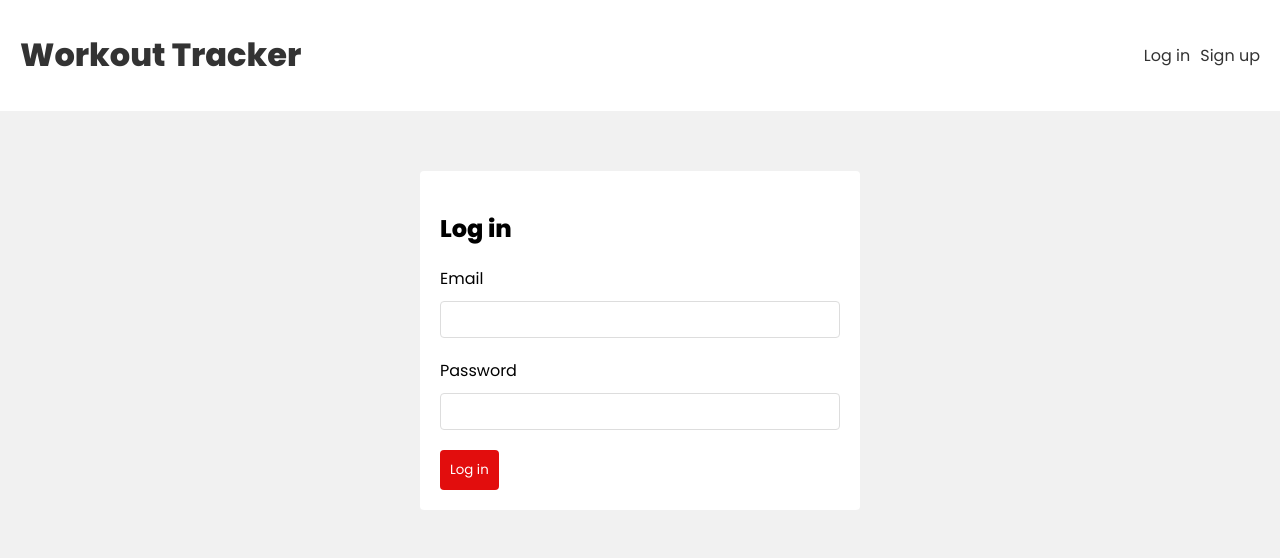
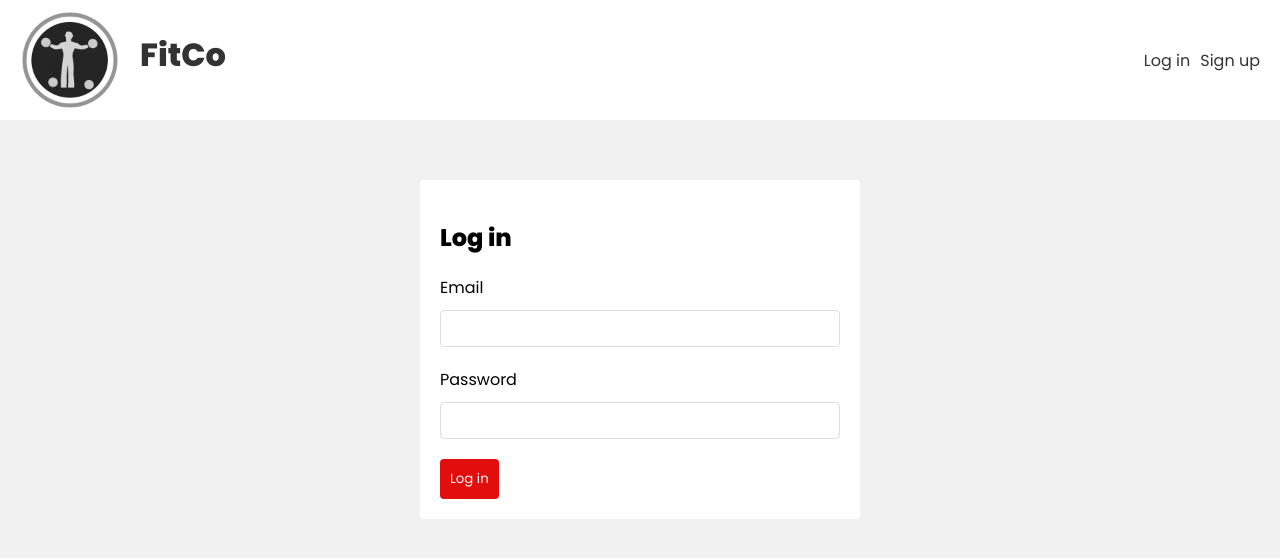
Before and after one commit to sagiweizmann/FitCo, a React (Create React App) app in the folder frontend/: page /login in a window 1280 px wide. Shown: the top 558 px of the page. Built offline with nearby package versions, Linux system fonts and the light colour scheme.

Commit message:
Added Logo To the frontend

```diff
--- a/frontend/public/index.html
+++ b/frontend/public/index.html
@@ -25,7 +25,7 @@
       Learn how to configure a non-root public URL by running `npm run build`.
     -->
     <link rel="stylesheet" href="https://fonts.googleapis.com/css2?family=Material+Symbols+Outlined:opsz,wght,FILL,GRAD@48,400,0,0" />
-    <title>React App</title>
+    <title>FitCo - Personal Trainer</title>
   </head>
   <body>
     <noscript>You need to enable JavaScript to run this app.</noscript>
--- /dev/null
+++ b/frontend/src/components/Logo.js
@@ -0,0 +1,14 @@
+import { Link } from 'react-router-dom'
+
+const Logo = () => {
+    return (
+        <div>
+            <Link to="/" className='top-header'>
+                <img className="logo" src="/logo.png" alt="logo" />
+                <h1>FitCo</h1>
+            </Link>
+        </div>
+    )
+}
+
+export default Logo
--- a/frontend/src/components/Navbar.js
+++ b/frontend/src/components/Navbar.js
@@ -1,6 +1,7 @@
 import { Link } from 'react-router-dom'
 import { useLogout } from '../hooks/useLogout'
 import { useAuthContext } from "../hooks/useAuthContext"
+import Logo from './Logo'
 
 const Navbar = () => {
     const { logout } = useLogout()
@@ -13,9 +14,7 @@ const Navbar = () => {
     return (
         <header>
             <div className="container">
-                <Link to="/">
-                    <h1>Workout Tracker</h1>
-                </Link>
+                <Logo/>
                 <nav>
                     {user && (
                     <div>
--- a/frontend/src/index.css
+++ b/frontend/src/index.css
@@ -129,3 +129,12 @@ form.signup, form.login {
   background: #fff;
   border-radius: 4px;
 }
+
+.logo {
+  height: 100px;
+}
+.top-header {
+  display: flex;
+  flex-direction: row;
+  gap: 20px;
+}
```
Also changed, not shown: frontend/public/logo.png (added), 1 other file (tests, documents, lock files or other folders).
